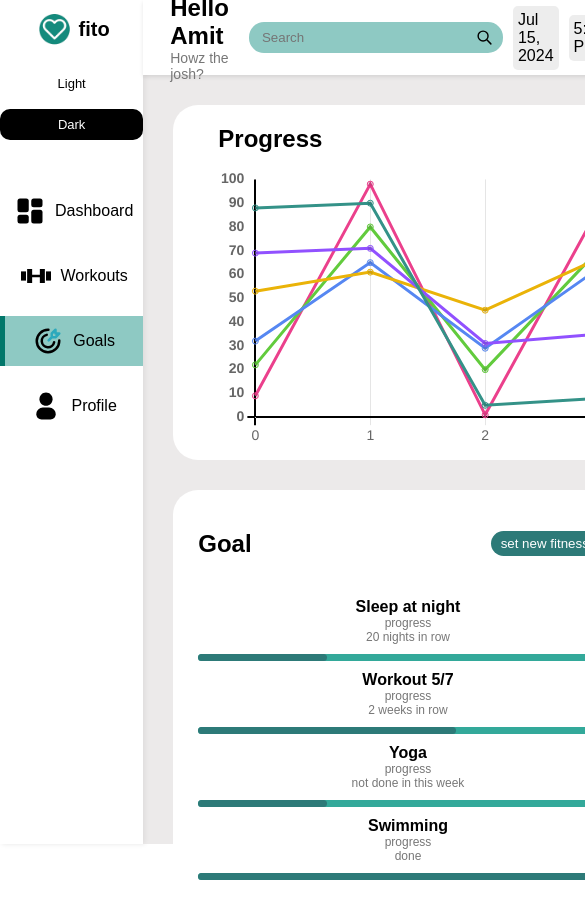
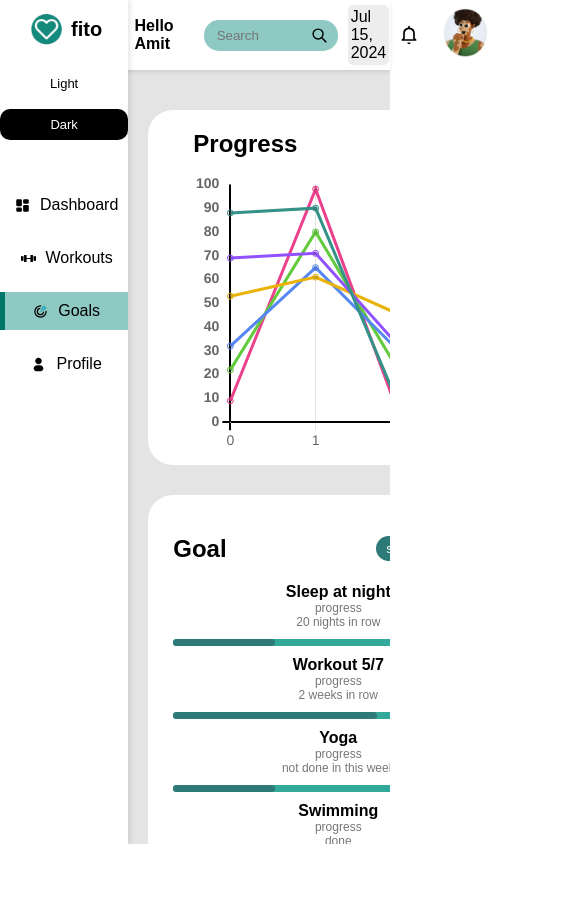
Before and after one commit to sapatevaibhav/react-fitness-dashboard, a React (Create React App) app: page / in a window 390 px wide. Shown: the top 910 px of the page, 585 px wide, since content can reach past the window. After the commit the page ends 844 px from the top, so only its background shows below. Built offline with nearby package versions, Linux system fonts and the light colour scheme.

Commit message:
made more responsive

```diff
--- a/src/components/GoalsChart.css
+++ b/src/components/GoalsChart.css
@@ -2,9 +2,9 @@
   display: flex;
   align-items: center;
   justify-content: space-between;
-  margin-bottom: 20px;
   padding-left: 20px;
   padding-right: 20px;
+  max-height: 70px;
 }
 .set-goal-button {
   background-color: #2d7a78;
--- a/src/components/Header.css
+++ b/src/components/Header.css
@@ -7,18 +7,21 @@
   box-shadow: 0 2px 4px rgba(0, 0, 0, 0.1);
   height: 55px;
 }
+
 .greeting {
   flex: 1;
 }
+
 .greeting h1 {
   margin: 0;
-  font-size: 1.5rem;
 }
+
 .greeting p {
   margin: 0;
   font-size: 0.875rem;
   color: #777;
 }
+
 .date-time,
 .noti,
 .search-bar {
@@ -26,11 +29,13 @@
   align-items: center;
   margin-left: 20px;
 }
+
 .search-input-wrapper {
   position: relative;
   display: flex;
   align-items: center;
 }
+
 .search-bar input {
   padding: 8px 40px 8px 12px;
   background-color: #8ec9c3;
@@ -41,6 +46,7 @@
   width: 200px;
   max-width: 100%;
 }
+
 .search-icon {
   width: 17px;
   height: 17px;
@@ -48,26 +54,75 @@
   right: 10px;
   cursor: pointer;
 }
+
 .date-time span {
   margin-right: 10px;
   padding: 5px;
   border-radius: 5px;
   background-color: rgba(202, 201, 201, 0.342);
 }
+
 .user-profile {
   margin-left: 20px;
 }
+
 .user-image {
   width: 50px;
   height: 50px;
   border-radius: 50%;
   cursor: pointer;
 }
+
 .noti {
   margin-left: 10px;
 }
+
 .noti-image {
   width: 20px;
   height: 20px;
   cursor: pointer;
 }
+
+@media (max-width: 1500px) {
+  .greeting {
+    font-size: 1rem;
+  }
+}
+
+@media (max-width: 768px) {
+  .greeting {
+    font-size: 0.5rem;
+  }
+  .greeting p {
+    display: none;
+  }
+  .greeting p {
+    display: none;
+  }
+}
+
+@media (max-width: 576px) {
+  .greeting {
+    display: flex;
+    flex-direction: row;
+    font-size: 0.5rem;
+  }
+  .greeting p {
+    display: none;
+  }
+  .greeting h1 {
+    margin-right: 10px;
+  }
+  .search-bar input {
+    width: 80px;
+  }
+  .header {
+    padding: 5px 5%;
+  }
+  .time {
+    display: none;
+  }
+  .date-time span {
+    padding: 3px;
+  }
+}
--- a/src/components/Header.jsx
+++ b/src/components/Header.jsx
@@ -1,15 +1,23 @@
-import React, { useState, useEffect } from 'react';
-import './Header.css';
+import React, { useState, useEffect } from "react";
+import "./Header.css";
 
 function Header() {
-  const [currentDate, setCurrentDate] = useState('');
-  const [currentTime, setCurrentTime] = useState('');
+  const [currentDate, setCurrentDate] = useState("");
+  const [currentTime, setCurrentTime] = useState("");
 
   useEffect(() => {
     const interval = setInterval(() => {
       const now = new Date();
-      const date = now.toLocaleDateString('en-US', { month: 'short', day: 'numeric', year: 'numeric' });
-      const time = now.toLocaleTimeString('en-US', { hour: 'numeric', minute: 'numeric', hour12: true });
+      const date = now.toLocaleDateString("en-US", {
+        month: "short",
+        day: "numeric",
+        year: "numeric",
+      });
+      const time = now.toLocaleTimeString("en-US", {
+        hour: "numeric",
+        minute: "numeric",
+        hour12: true,
+      });
       setCurrentDate(date);
       setCurrentTime(time);
     }, 1000);
@@ -30,8 +38,12 @@ function Header() {
         </div>
       </div>
       <div className="date-time noti">
-        <span>{currentDate}</span> <span>{currentTime}</span>
-        <img src="/assets/notification.svg" alt="notification" className="noti-image" />
+        <span>{currentDate}</span> <span className="time">{currentTime}</span>
+        <img
+          src="/assets/notification.svg"
+          alt="notification"
+          className="noti-image"
+        />
       </div>
       <div className="user-profile">
         <img src="/assets/user.png" alt="User" className="user-image" />
--- a/src/components/Home.css
+++ b/src/components/Home.css
@@ -2,11 +2,35 @@
   display: flex;
   height: 100vh;
   font-family: Arial, sans-serif;
+  overflow: hidden;
+  background-color: #e4e4e4;
+}
+
+.main-content-wrapper {
+  flex: 1;
+  margin-left: 0px;
+  display: flex;
+  flex-direction: column;
+  height: 100vh;
+}
+
+.header {
+  position: fixed;
+  top: 0;
+  left: 280px;
+  right: 0;
+  z-index: 1;
+  height: 60px;
+}
+.sidebar {
+  z-index: 2;
 }
 
 .main-content {
   flex: 1;
-  background-color: #d1cece6b;
+  margin-top: 60px;
+  overflow-y: auto;
+  padding: 20px;
 }
 
 .charts {
@@ -21,7 +45,6 @@
 }
 
 .goals-chart {
-  /* padding: 15px; */
   margin: 30px;
 }
 
@@ -31,29 +54,41 @@
   margin: 30px;
 }
 
-.goals-chart h2 {
-  display: flex;
-  justify-content: space-between;
-  align-items: center;
-}
-
 .header-2 {
   margin: 0;
   padding-left: 25px;
   padding-bottom: 15px;
 }
 
-/* .goals-chart button {
-  background-color: #2d7a78;
-  color: #ffffff;
-  border: none;
-  padding: 10px;
-  border-radius: 4px;
-  cursor: pointer;
-} */
-
 .main-chart {
   margin-left: 25px;
   margin-right: 25px;
   height: 280px;
 }
+
+@media (max-width: 1024px) {
+  .main-content-wrapper {
+    margin-left: 0px;
+  }
+  .header {
+    left: 220px;
+  }
+}
+
+@media (max-width: 768px) {
+  .main-content-wrapper {
+    margin-left: -30px;
+  }
+  .header {
+    left: 116px;
+  }
+}
+
+@media (max-width: 480px) {
+  .main-content-wrapper {
+    margin-left: -30px;
+  }
+  .header {
+    left: 115px;
+  }
+}
--- a/src/components/Home.jsx
+++ b/src/components/Home.jsx
@@ -9,8 +9,9 @@ function Home() {
   return (
     <div className="home">
       <Sidebar />
+      <div className="main-content-wrapper">
+        <Header />
         <div className="main-content">
-        <Header />
           <div className="charts">
             <div className="progress-chart">
               <h2 className="header-2">Progress</h2>
@@ -24,6 +25,7 @@ function Home() {
           </div>
         </div>
       </div>
+    </div>
   );
 }
 
--- a/src/components/Sidebar.css
+++ b/src/components/Sidebar.css
@@ -75,9 +75,12 @@ nav ul li:hover {
   background-color: #8ec9c3;
   border-left: 5px solid #01776a;
 }
-.sidebar-image {
-  width: 30px;
+@media (max-width: 1555px) {
+  .sidebar-image {
+    width: 30px;
+  }
 }
+
 @media (max-width: 1024px) {
   .sidebar {
     width: 220px;
@@ -97,7 +100,10 @@ nav ul li:hover {
     width: 70px;
   }
   nav ul li {
-    padding: 8px 10px 8px 20%;
+    padding: 8px 10px 8px 5%;
+  }
+  .sidebar-image {
+    width: 30px;
   }
 }
 @media (max-width: 768px) {
@@ -121,7 +127,10 @@ nav ul li:hover {
     margin-bottom: 10px;
   }
   nav ul li {
-    padding: 8px 10px 8px 15%;
+    padding: 8px 10px 8px 5%;
+  }
+  .sidebar-image {
+    width: 15px;
   }
 }
 @media (max-width: 480px) {
@@ -145,4 +154,7 @@ nav ul li:hover {
     justify-content: center;
     padding: 10px;
   }
+  .sidebar-image {
+    width: 15px;
+  }
 }
```
Lines whose indentation alone changed are shown as unchanged.
